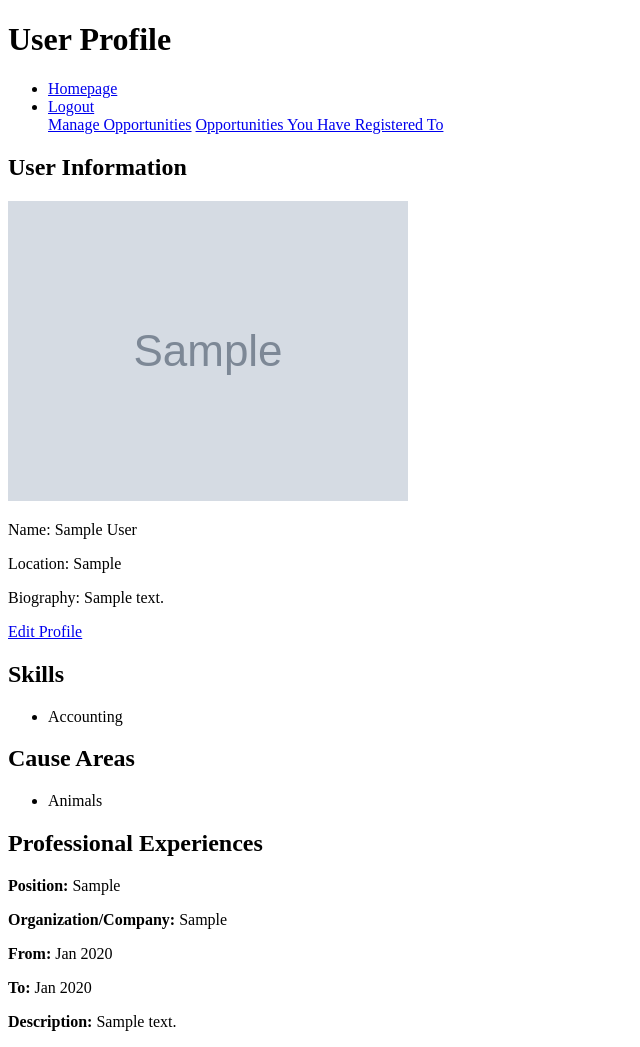
After one commit to Malottey1/SeedForChange, a PHP site: page /dashboard.php in a window 1280 px wide. The commit adds this page. Shown: the whole page, without its empty margins (0-640 px from the left). Run offline with PHP 8.4, Linux system fonts and the light colour scheme; the visitor is signed in with stand-in values (Sample User, id 1); data comes from the database, SQL or seed files in the repository; tables that the repository leaves empty hold one stand-in row (values such as "Sample post"); grey boxes marked "Sample" are stand-in pictures.

Commit message:
CSS Design and backend work

```diff
--- /dev/null
+++ b/view/dashboard.php
@@ -0,0 +1,136 @@
+<?php
+// Include the file to connect to the database
+include '../settings/connection.php';
+
+ini_set('display_errors', 1);
+error_reporting(E_ALL);
+
+session_start();
+
+// Check if the user is logged in and session variable is set
+if (isset($_SESSION['user_id']) && !empty($_SESSION['user_id'])) {
+    $user_id = $_SESSION['user_id']; // Assuming you store user ID in session
+
+    // Fetch user data from the database
+    $sql = "SELECT * FROM users WHERE user_id = $user_id";
+    $result = mysqli_query($conn, $sql);
+
+    if (mysqli_num_rows($result) > 0) {
+        // User found, retrieve user data
+        $user_data = mysqli_fetch_assoc($result);
+?>
+
+<!DOCTYPE html>
+<html lang="en">
+<head>
+    <meta charset="UTF-8">
+    <meta name="viewport" content="width=device-width, initial-scale=1.0">
+    <title>User Profile</title>
+</head>
+<body>
+    <header>
+        <h1>User Profile</h1>
+        <nav>
+            <ul>
+                <li><a href="../view/homepage-postlogin.php">Homepage</a></li>
+                <li><a href="../action/logout.php">Logout</a></li>
+                <a href="../view/manage-opportunities.php" class="registered-opportunities-profile-button">Manage Opportunities</a>
+                <a href="../view/registered_opportunities.php" class="registered-opportunities-profile-button">Opportunities You Have Registered To</a>
+            </ul>
+        </nav>
+    </header>
+
+    <main>
+        <section>
+            <h2>User Information</h2>
+            <!-- Display user's profile photo, name, location, and biography -->
+            <?php if (!empty($user_data['profile_photo'])): ?>
+                <img src="<?php echo $user_data['profile_photo']; ?>" alt="Profile Photo">
+            <?php endif; ?>
+            <p>Name: <?php echo $user_data['first_name'] . ' ' . $user_data['last_name']; ?></p>
+            <p>Location: <?php echo $user_data['country']; ?></p>
+            <p>Biography: <?php echo $user_data['biography']; ?></p>
+
+            <a href="../view/edit-profile.php" class="edit-profile-button">Edit Profile</a>
+
+            <h2>Skills</h2>
+            <!-- Display user's skills -->
+            <ul>
+                <?php
+                // Query to fetch user's skills
+                $sql_skills = "SELECT skills.name FROM user_skills
+                            INNER JOIN skills ON user_skills.skill_id = skills.skill_id
+                            WHERE user_skills.user_id = $user_id";
+                $result_skills = mysqli_query($conn, $sql_skills);
+
+                if (mysqli_num_rows($result_skills) > 0) {
+                    while ($row_skills = mysqli_fetch_assoc($result_skills)) {
+                        echo '<li>' . $row_skills['name'] . '</li>';
+                    }
+                } else {
+                    echo '<li>No skills available</li>';
+                }
+                ?>
+            </ul>
+
+            <h2>Cause Areas</h2>
+            <!-- Display user's cause areas -->
+            <ul>
+                <?php
+                // Query to fetch user's cause areas
+                $sql_cause_areas = "SELECT cause_areas.name FROM user_cause_areas
+                                    INNER JOIN cause_areas ON user_cause_areas.cause_area_id = cause_areas.id
+                                    WHERE user_cause_areas.user_id = $user_id";
+                $result_cause_areas = mysqli_query($conn, $sql_cause_areas);
+
+                if (mysqli_num_rows($result_cause_areas) > 0) {
+                    while ($row_cause_areas = mysqli_fetch_assoc($result_cause_areas)) {
+                        echo '<li>' . $row_cause_areas['name'] . '</li>';
+                    }
+                } else {
+                    echo '<li>No cause areas available</li>';
+                }
+                ?>
+            </ul>
+
+
+            <h2>Professional Experiences</h2>
+            <!-- Fetch and display user's professional experiences -->
+            <?php
+            $sql = "SELECT * FROM professional_experiences WHERE user_id = $user_id";
+            $result = mysqli_query($conn, $sql);
+
+            if (mysqli_num_rows($result) > 0) {
+                while ($row = mysqli_fetch_assoc($result)) {
+                    echo '<p><strong>Position:</strong> ' . $row['position'] . '</p>';
+                    echo '<p><strong>Organization/Company:</strong> ' . $row['organization'] . '</p>';
+                    echo '<p><strong>From:</strong> ' . date('M Y', strtotime($row['from_date'])) . '</p>';
+                    echo '<p><strong>To:</strong> ' . date('M Y', strtotime($row['to_date'])) . '</p>';
+                    echo '<p><strong>Description:</strong> ' . $row['description'] . '</p>';
+                }
+            } else {
+                echo "<p>No professional experiences found.</p>";
+            }
+            ?>
+        </section>
+    </main>
+
+
+
+
+</body>
+</html>
+
+<?php
+    } else {
+        // User not found in the database
+        echo "User not found.";
+    }
+} else {
+    // User is not logged in or session variable is not set
+    echo "User is not logged in or session variable is not set.";
+}
+
+// Close the database connection
+mysqli_close($conn);
+?>
```
Also changed, not shown: view/manage-opportunities.php (+92 -10 lines).
